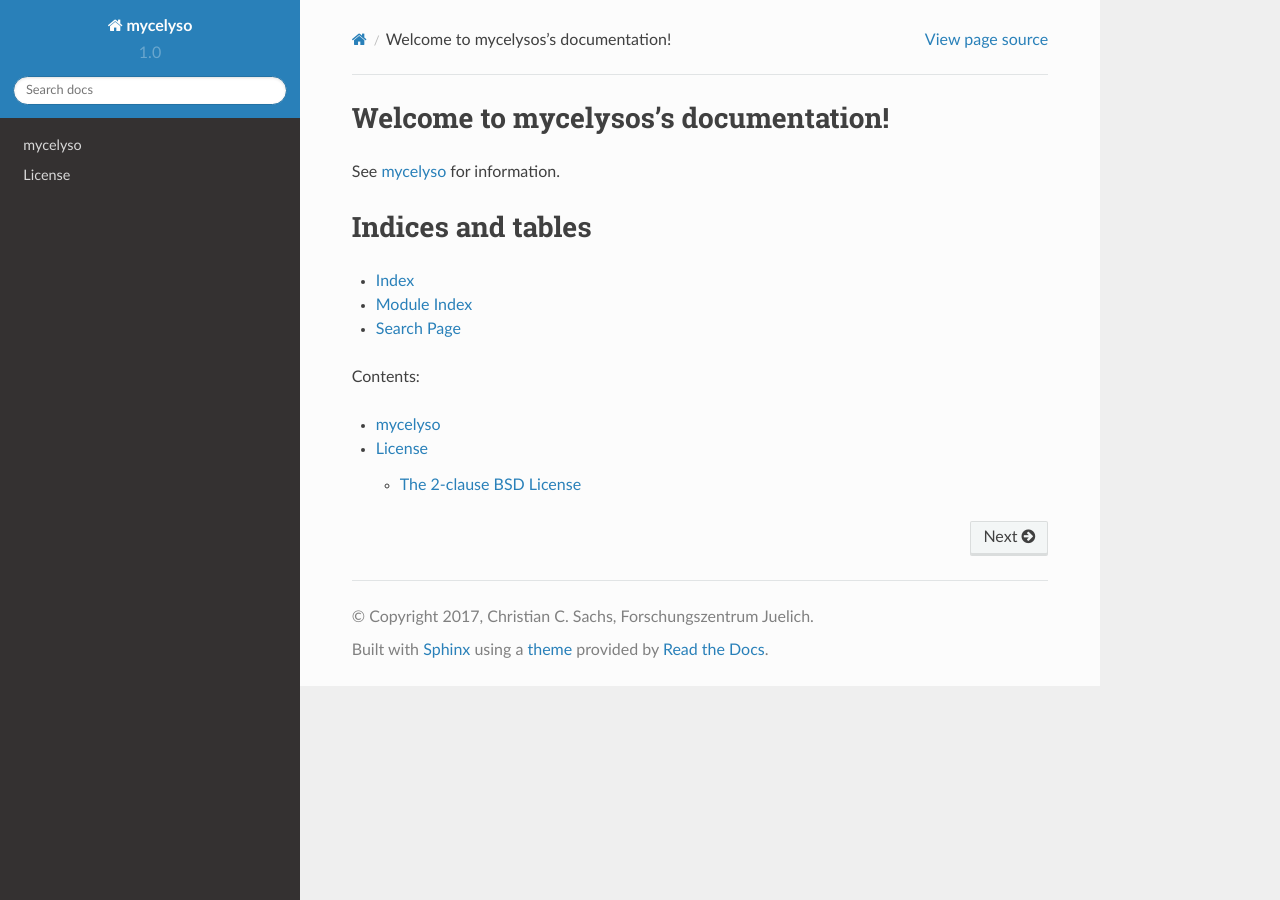
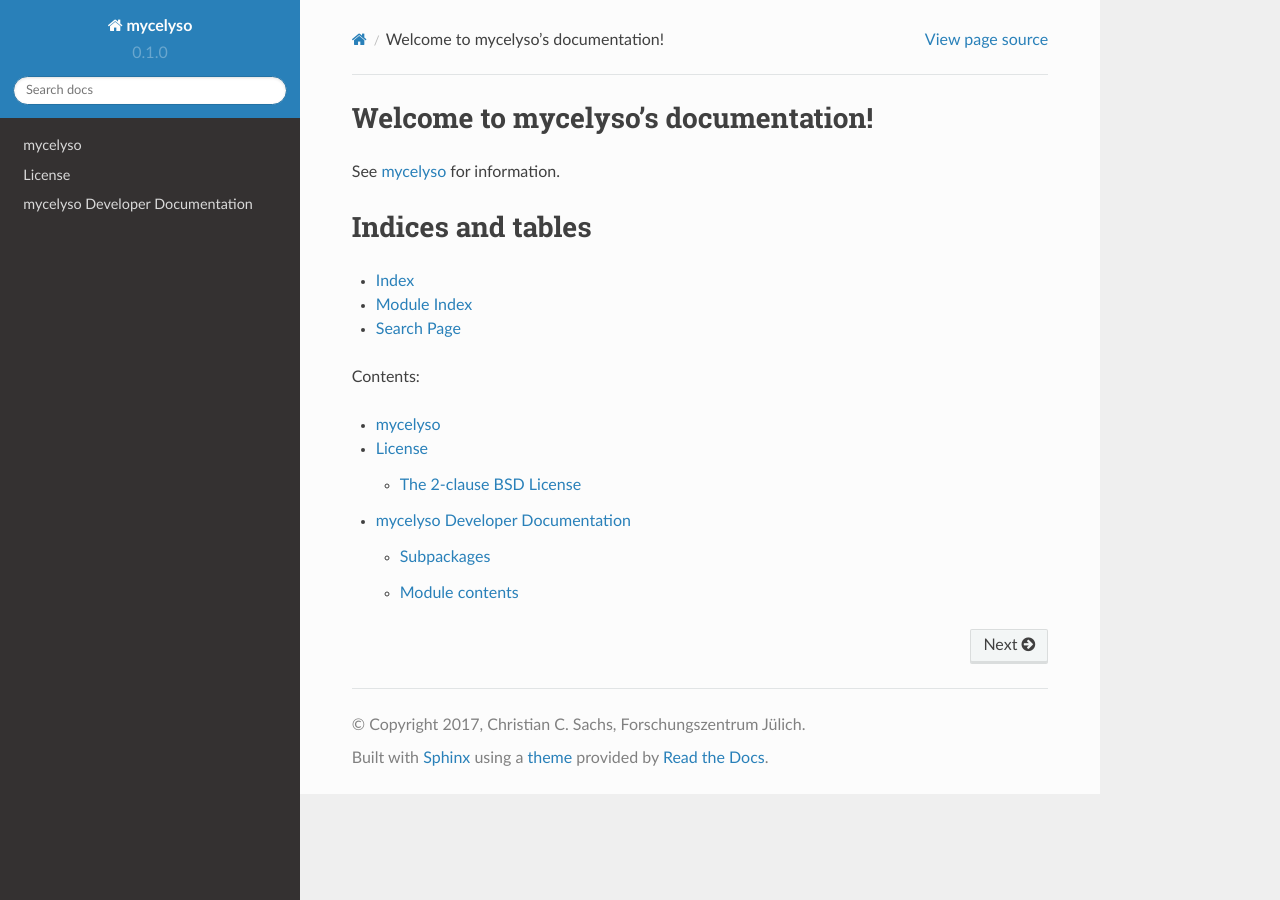
Before and after one commit to modsim/mycelyso, a Sphinx documentation site: the page built from docs/index.rst, in a window 1280 px wide. Built offline with Sphinx 7.4.7 and the Read the Docs theme 2.0.0, drawn with Linux system fonts in a browser that asks for light colours; pages that are not in the unit, such as notebooks, are missing from menus.

Commit message:
preparing documentation infrastructure

```diff
--- a/README.rst
+++ b/README.rst
@@ -1,4 +1,4 @@
-.. image:: docs/_static/mycelyso-banner.png
+.. image:: docs/_static/mycelyso-banner.svg
 
 mycelyso
 ========
--- a/docs/conf.py
+++ b/docs/conf.py
@@ -50,16 +50,19 @@ master_doc = 'index'
 
 # General information about the project.
 project = 'mycelyso'
-copyright = '2017, Christian C. Sachs, Forschungszentrum Juelich'
+copyright = '2017, Christian C. Sachs, Forschungszentrum Jülich'
 
 # The version info for the project you're documenting, acts as replacement for
 # |version| and |release|, also used in various other places throughout the
 # built documents.
 #
+
+import mycelyso
+
 # The short X.Y version.
-version = '1.0'
+version = mycelyso.__version__
 # The full version, including alpha/beta/rc tags.
-release = '1.0'
+release = mycelyso.__version__
 
 # The language for content autogenerated by Sphinx. Refer to documentation
 # for a list of supported languages.
--- a/docs/index.rst
+++ b/docs/index.rst
@@ -1,5 +1,5 @@
-Welcome to mycelysos's documentation!
-=====================================
+Welcome to mycelyso's documentation!
+====================================
 
 See :doc:`readme` for information.
 
@@ -18,3 +18,4 @@ Contents:
 
     readme
     license
+    mycelyso
--- a/mycelyso/__init__.py
+++ b/mycelyso/__init__.py
@@ -2,6 +2,8 @@
 """
 documentation
 """
+
+__version__ = '0.1.0'
 
 BANNER = """
   MYCElium   anaLYsis __ SOftware
--- a/setup.py
+++ b/setup.py
@@ -5,10 +5,11 @@ documentation
 
 from setuptools import setup, find_packages
 
+import mycelyso
 
 setup(
     name='mycelyso',
-    version='0.0.1',
+    version=mycelyso.__version__,
     description='MYCEl anaLYsis SOftware',
     long_description='see https://github.com/modsim/mycelyso',
     author='Christian C. Sachs',
```
Also changed, not shown: docs/mycelyso.rst (added, +21 -0 lines), docs/_static/mycelyso-banner.png (deleted), docs/_static/mycelyso-banner.svg (added), docs/docs/_static/mycelyso-banner.png (deleted), docs/docs/_static/mycelyso-banner.svg (added), 1 other file.
